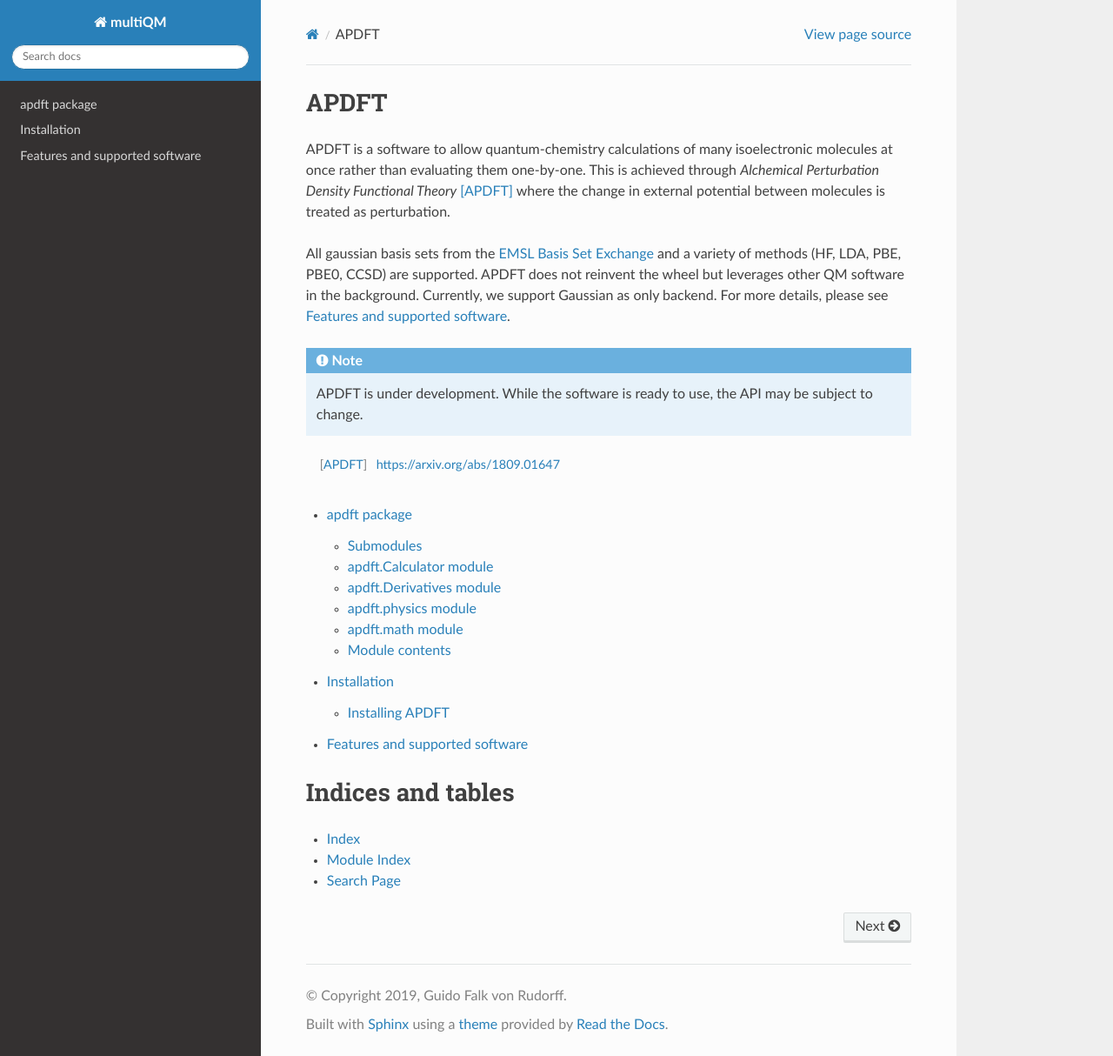
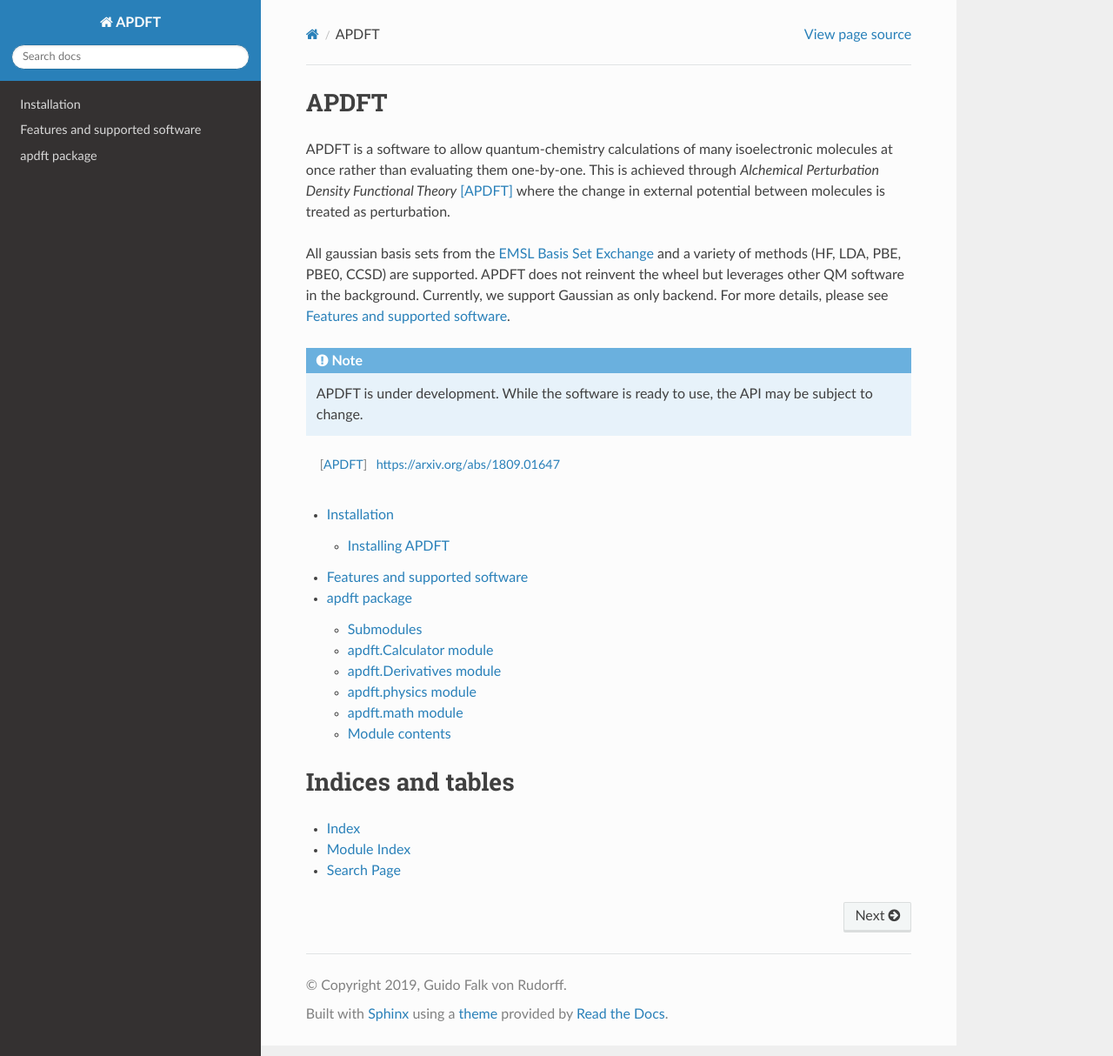
Before and after one commit to ferchault/APDFT, a Sphinx documentation site: the page built from docs/index.rst, in a window 1280 px wide and 1214 px high. Shown: the whole window at 87% size. Built offline with Sphinx 7.4.7 and the Read the Docs theme 2.0.0, drawn with Linux system fonts in a browser that asks for light colours.

```diff
--- a/docs/conf.py
+++ b/docs/conf.py
@@ -19,7 +19,7 @@ sys.path.insert(0, os.path.abspath('../src'))
 
 # -- Project information -----------------------------------------------------
 
-project = 'multiQM'
+project = 'APDFT'
 copyright = '2019, Guido Falk von Rudorff'
 author = 'Guido Falk von Rudorff'
 
@@ -47,7 +47,7 @@ extensions = [
     'sphinx.ext.githubpages',
 ]
 
-autodoc_mock_imports = 'numpy jinja2 basis_set_exchange Cython scipy h5py pyscf cclib structlog colorama orbkit'.split()
+autodoc_mock_imports = 'pandas numpy jinja2 basis_set_exchange Cython scipy h5py pyscf cclib structlog colorama orbkit'.split()
 
 # Add any paths that contain templates here, relative to this directory.
 templates_path = ['_templates']
--- a/docs/index.rst
+++ b/docs/index.rst
@@ -15,9 +15,9 @@ All gaussian basis sets from the `EMSL Basis Set Exchange <https://www.basissete
 .. toctree::
    :maxdepth: 2
 
-   apdft
    installation
    features
+   apdft
 
 Indices and tables
 ==================
```
